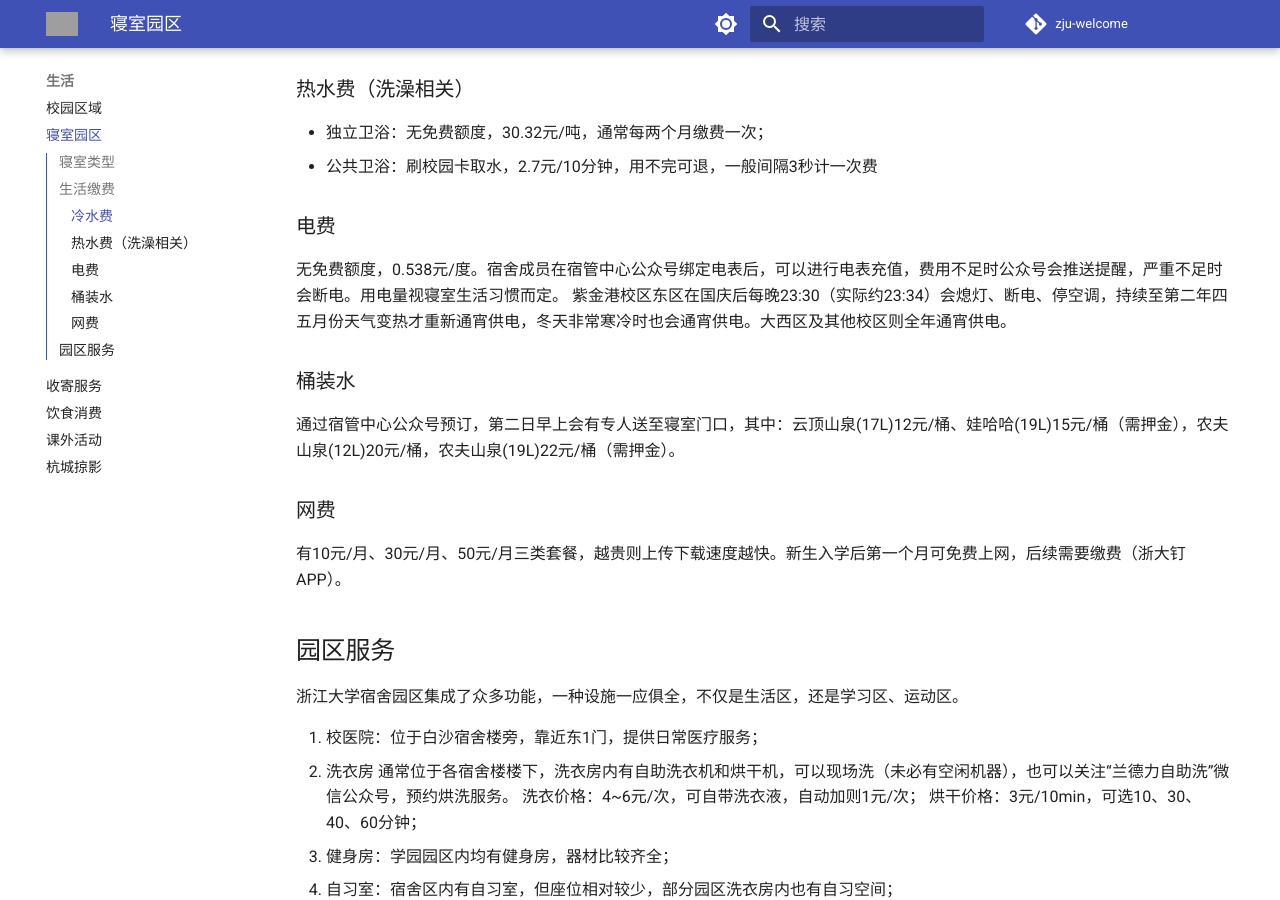
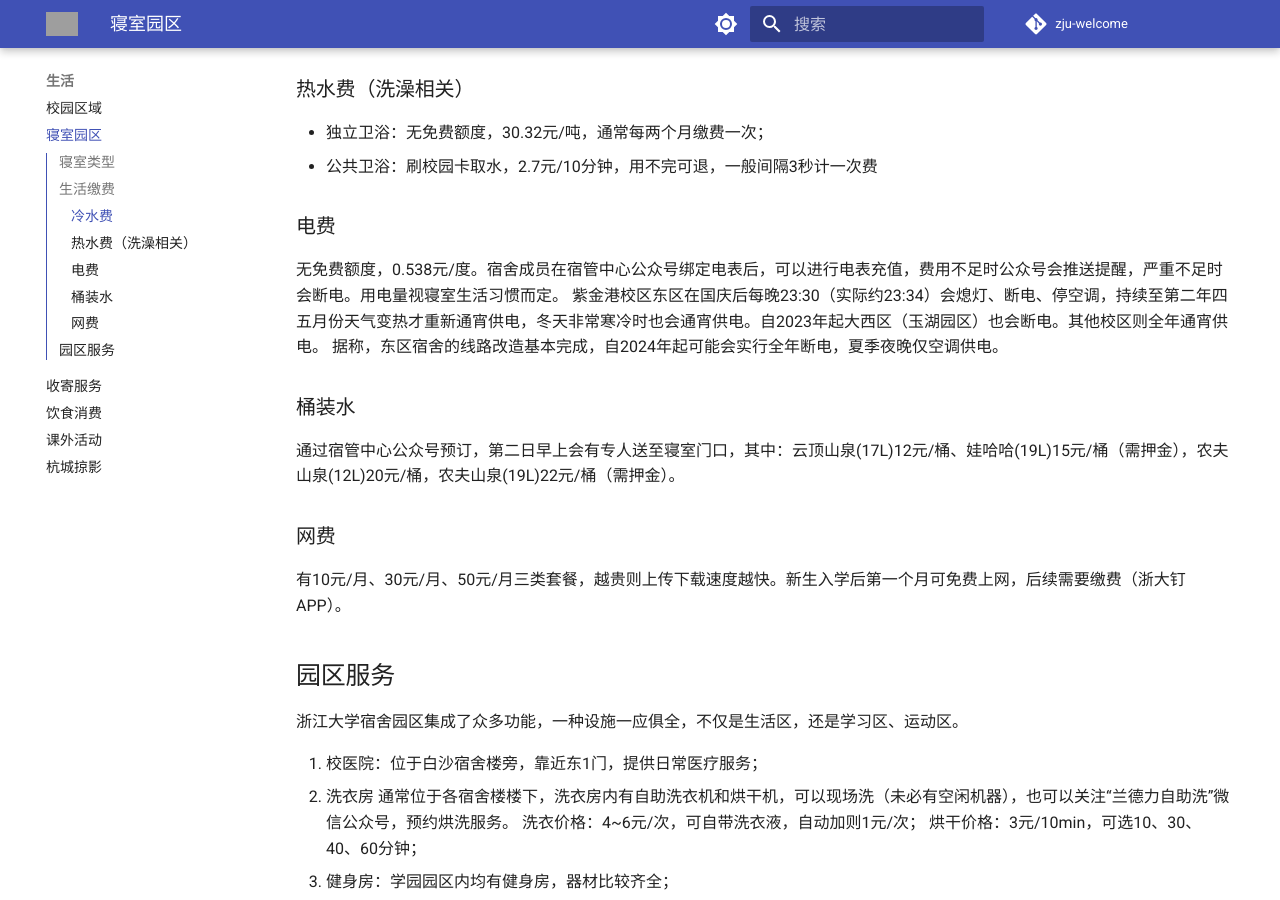
Before and after one commit to mini-full/zju-welcome, an MkDocs documentation site: the page built from docs/life/dorm.md, in a window 1280 px wide and 900 px high, scrolled down 827 px. Built offline with MkDocs 1.6.1 and Material for MkDocs 9.7.7, drawn with Linux system fonts in a browser that asks for light colours; comment, search, counter and statistics services are not loaded; grey boxes are pictures that could not be loaded.

Commit message:
修改了宿舍断电的信息

```diff
--- a/docs/life/dorm.md
+++ b/docs/life/dorm.md
@@ -27,7 +27,8 @@
 ### 电费
 
 无免费额度，0.538元/度。宿舍成员在宿管中心公众号绑定电表后，可以进行电表充值，费用不足时公众号会推送提醒，严重不足时会断电。用电量视寝室生活习惯而定。
-紫金港校区东区在国庆后每晚23:30（实际约23:34）会熄灯、断电、停空调，持续至第二年四五月份天气变热才重新通宵供电，冬天非常寒冷时也会通宵供电。大西区及其他校区则全年通宵供电。
+紫金港校区东区在国庆后每晚23:30（实际约23:34）会熄灯、断电、停空调，持续至第二年四五月份天气变热才重新通宵供电，冬天非常寒冷时也会通宵供电。自2023年起大西区（玉湖园区）也会断电。其他校区则全年通宵供电。
+据称，东区宿舍的线路改造基本完成，自2024年起可能会实行全年断电，夏季夜晚仅空调供电。
 
 ### 桶装水
 
```
